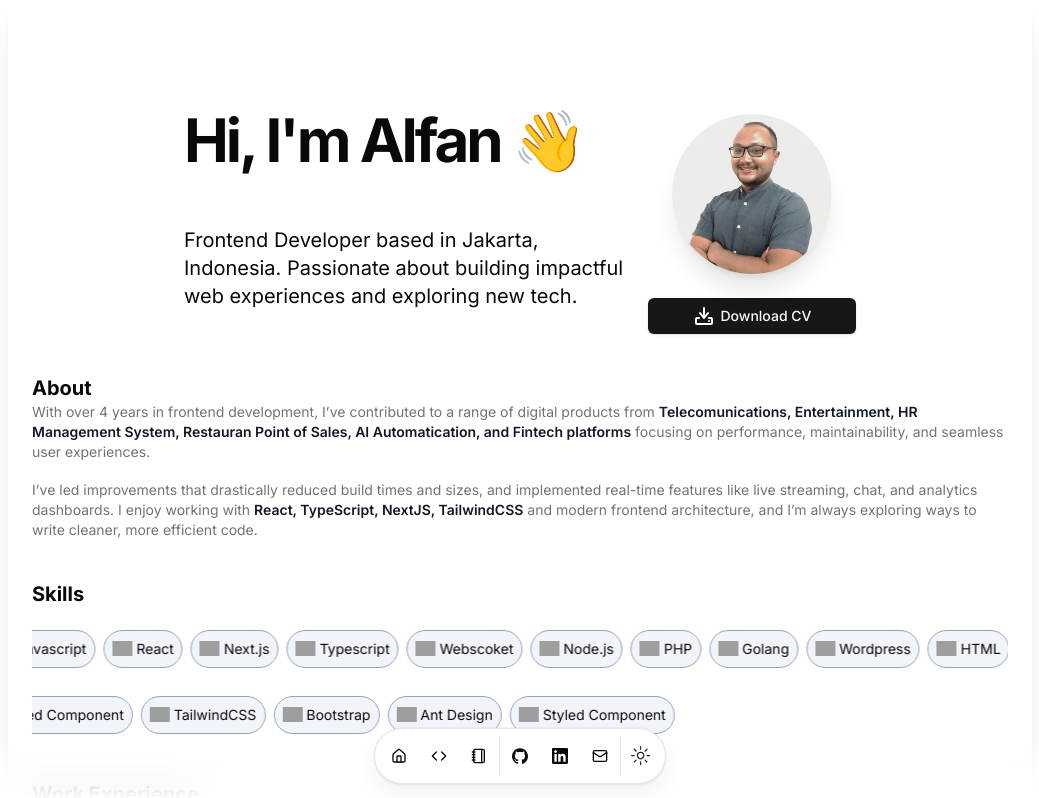
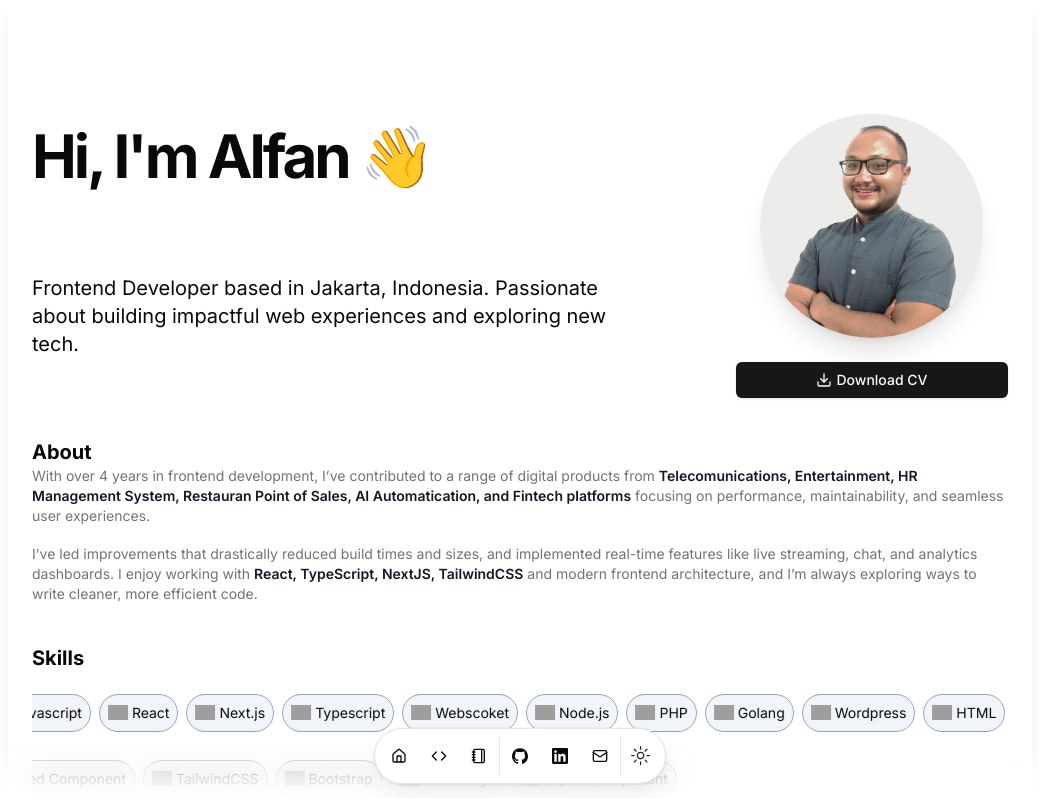
Before and after one commit to alfanfauzy/personal-web, a Next.js app: page / in a window 1280 px wide. Shown: the top 798 px of the page, without its empty margins (120-1159 px from the left). Built offline with nearby package versions, Linux system fonts and the light colour scheme; grey boxes are pictures that could not be loaded.

Commit message:
fix(home): fix width home layout

```diff
--- a/src/app/page.tsx
+++ b/src/app/page.tsx
@@ -8,6 +8,7 @@ import { ResumeCard } from "@/components/resume-card";
 import { Avatar, AvatarFallback, AvatarImage } from "@/components/ui/avatar";
 import { Button } from "@/components/ui/button";
 import { DATA } from "@/data/resume";
+import { Download } from "lucide-react";
 import Link from "next/link";
 import Markdown from "react-markdown";
 
@@ -17,7 +18,7 @@ export default function Page() {
     return (
         <main className="flex flex-col min-h-[100dvh] space-y-10">
             <section id="hero">
-                <div className="mx-auto w-full max-w-2xl space-y-8">
+                <div className="w-full space-y-8">
                     <div className="gap-5 flex justify-between flex-col-reverse md:flex-row md:gap-2">
                         <div className="flex-col flex flex-1 gap-3 justify-around">
                             <BlurFadeText
@@ -36,13 +37,13 @@ export default function Page() {
                             <div className="flex flex-col">
                                 <Avatar className="grid min-h-[140px] w-full place-items-center overflow-x-scroll rounded-full p-6 lg:overflow-visible">
                                     <AvatarImage
-                                        className="object-cover w-40 rounded-full shadow-xl h-40 shadow-blue-gray-900/50"
+                                        className="object-cover w-56 rounded-full shadow-xl h-56 shadow-blue-gray-900/50"
                                         alt={DATA.name}
                                         src={DATA.avatarUrl}
                                         width={100}
                                         height={100}
                                     />
-                                    <AvatarFallback className="w-40 h-40">
+                                    <AvatarFallback className="w-56 h-56">
                                         {DATA.initials}
                                     </AvatarFallback>
                                 </Avatar>
@@ -54,23 +55,7 @@ export default function Page() {
                                         )
                                     }
                                 >
-                                    <svg
-                                        className="w-6 h-6 dark:text-gray-800 tex text-white"
-                                        aria-hidden="true"
-                                        xmlns="http://www.w3.org/2000/svg"
-                                        width="24"
-                                        height="24"
-                                        fill="none"
-                                        viewBox="0 0 24 24"
-                                    >
-                                        <path
-                                            stroke="currentColor"
-                                            stroke-linecap="round"
-                                            stroke-linejoin="round"
-                                            stroke-width="2"
-                                            d="M12 13V4M7 14H5a1 1 0 0 0-1 1v4a1 1 0 0 0 1 1h14a1 1 0 0 0 1-1v-4a1 1 0 0 0-1-1h-2m-1-5-4 5-4-5m9 8h.01"
-                                        />
-                                    </svg>
+                                    <Download size={16} />
                                     Download CV
                                 </Button>
                             </div>
```
